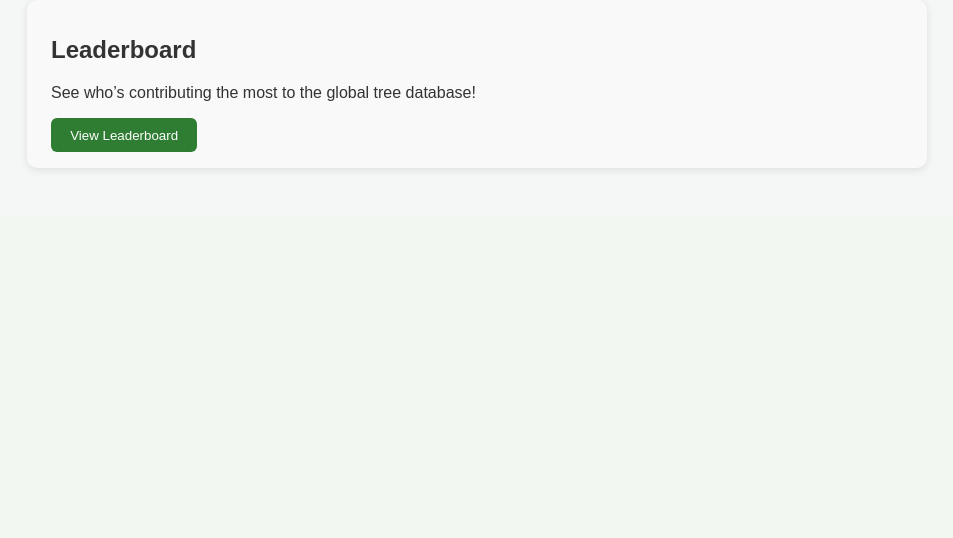
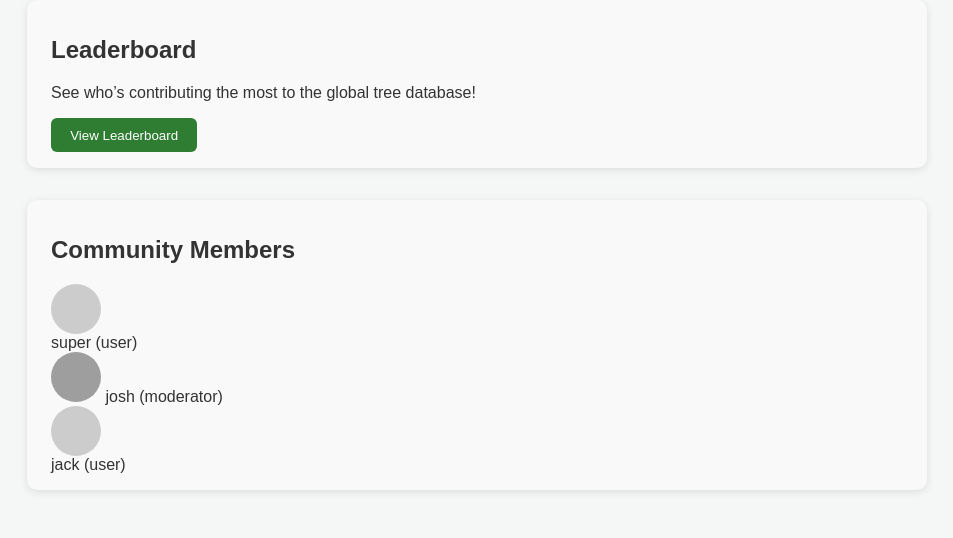
Before and after one commit to jackmichaud/catalog, a Django app: page /community/ in a window 1280 px wide. Shown: the part 664-1202 px from the top of the page, without its empty margins (163-1116 px from the left). Before the commit the page ends 834 px from the top, so only its background shows below. Run offline with Django 5.2, Linux system fonts and the light colour scheme; data comes from the database, SQL or seed files in the repository; some libraries are stand-ins or nearby versions; grey boxes are pictures that could not be loaded.

Commit message:
Add user list to community page

```diff
--- a/home/templates/home/community.html
+++ b/home/templates/home/community.html
@@ -24,5 +24,24 @@
         <p>See who’s contributing the most to the global tree database!</p>
         <button class="community-btn">View Leaderboard</button>
     </section>
+
+    <section class="community-section">
+        <h2>Community Members</h2>
+        <div class="user-list">
+            {% for user in users %}
+                <div class="user-card">
+                    {% if user.avatar %}
+                        <img src="{{ user.avatar.url }}" alt="{{ user.username }}'s avatar" class="user-avatar" style="width: 50px; height: 50px; border-radius: 50%;">
+                    {% else %}
+                        <div class="user-avatar-placeholder" style="width: 50px; height: 50px; border-radius: 50%; background-color: #ccc;"></div>
+                    {% endif %}
+                    <span class="username">{{ user.username }}</span>
+                    <span class="user-role">({{ user.role }})</span>
+                </div>
+            {% empty %}
+                <p>No users found.</p>
+            {% endfor %}
+        </div>
+    </section>
 </div>
 {% endblock %}
--- a/home/views.py
+++ b/home/views.py
@@ -37,5 +37,8 @@ def moderator(request):
 def about(request):
     return render(request, 'home/about.html')
 
+from .models import CustomUser
+
 def community(request):
-    return render(request, 'home/community.html')
+    users = CustomUser.objects.all()
+    return render(request, 'home/community.html', {'users': users})
```
